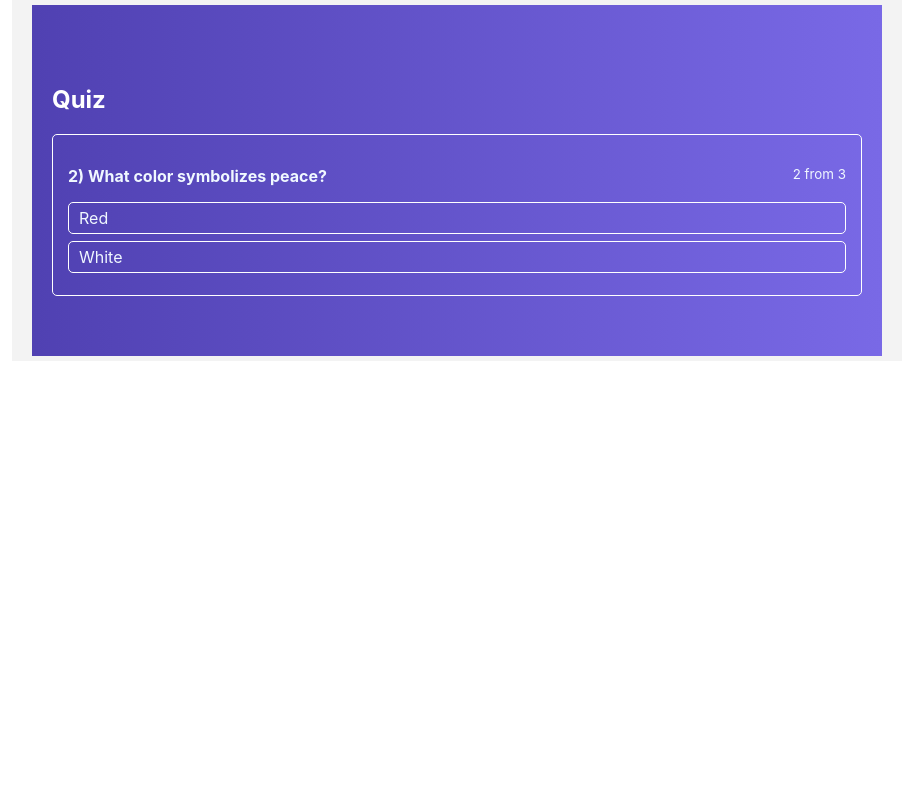
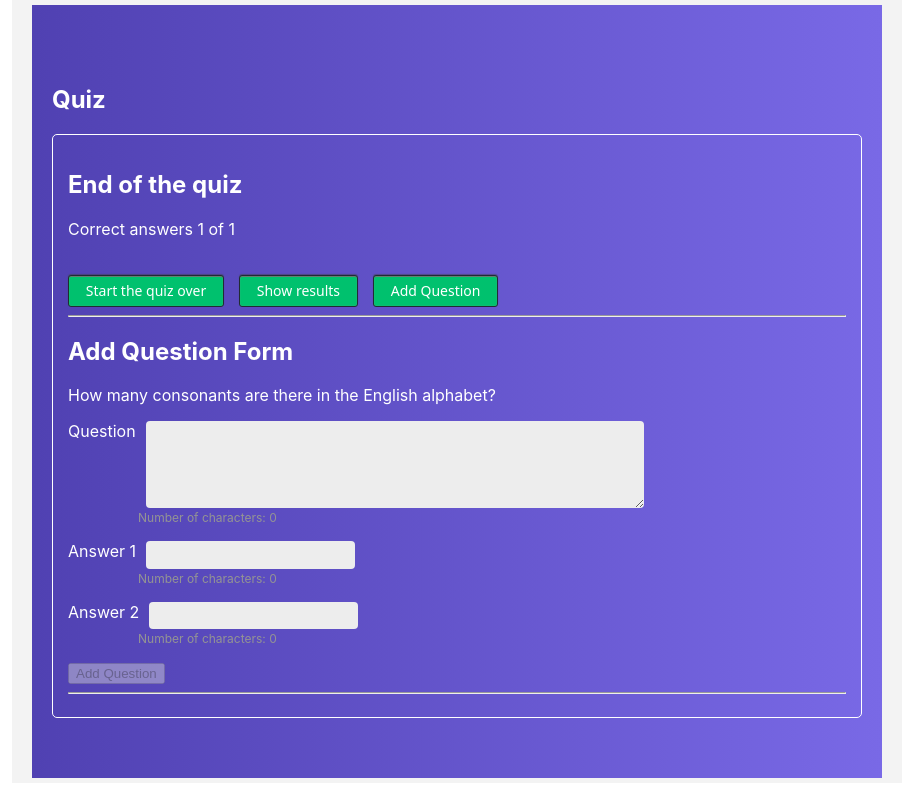
Before and after one commit to Raz-Dva/React-practic, a React (Create React App) app: page / in a window 1280 px wide. Both pictures are taken after a click on the item "To the Left". Shown: the whole page, without its empty margins (183-1096 px from the left). Built offline with nearby package versions, Linux system fonts and the light colour scheme.

Commit message:
style form input, Textaria

```diff
--- a/src/components/AddQuestionForm/AddQuestionForm.js
+++ b/src/components/AddQuestionForm/AddQuestionForm.js
@@ -90,7 +90,6 @@ class AddQuestionForm extends React.Component {
             }
         )
         // create and send new Question
-
         // need callback
         // add right answer
     }
--- /dev/null
+++ b/src/components/AddQuestionForm/Input.module.css
@@ -0,0 +1,23 @@
+.Input, .TextArea{
+    border: none;
+    background: hsl(0, 0%, 93%);
+    border-radius: .25rem;
+    padding: .4rem 1rem;
+    margin: 0 10px;
+    vertical-align: top;
+}
+.TextArea{
+    width: 60%;
+    min-height: 80px;
+    padding: .2rem 1rem;
+    vertical-align: top;
+}
+label{
+    vertical-align: top;
+}
+.TextCharacters{
+    color: #949494;
+    padding-left: 9%;
+    margin-top: 2px;
+    font-size: 12px;
+}
--- a/src/components/AddQuestionForm/Input/Input.js
+++ b/src/components/AddQuestionForm/Input/Input.js
@@ -1,14 +1,18 @@
+import classes from '../Input.module.css';
+
+
 const Input = (props) => {
     return (
         <label>
             {props.label}
             <input
+            className={classes.Input}
                 type={props.type}
                 id={props.id}
                 value={props.value}
                 onChange={props.onChange}
             />
-            <p>Number of characters: {props.value.length}</p>
+            <p className={classes.TextCharacters}>Number of characters: {props.value.length}</p>
             <p style={{ 'color': 'red' }}>{!props.valid ? props.errMessage : null}</p>
         </label>
     )
--- a/src/components/AddQuestionForm/TextArea/TextArea.js
+++ b/src/components/AddQuestionForm/TextArea/TextArea.js
@@ -1,14 +1,17 @@
+import classes from '../Input.module.css';
+
 const TextArea = (props) => {
     return (
         <label>
             {props.label}
             <textarea
+            className={classes.TextArea}
                 type={props.type}
                 id={props.id}
                 value={props.value}
                 onChange={props.onChange}
             />
-            <p>Number of characters: {props.value.length}</p>
+            <p className={classes.TextCharacters}>Number of characters: {props.value.length}</p>
             <p style={{ 'color': 'red' }}>{!props.valid ? props.errMessage  : null}</p>
         </label>
     )
--- a/src/containers/Quiz/Quiz.js
+++ b/src/containers/Quiz/Quiz.js
@@ -21,24 +21,24 @@ class Quiz extends React.Component {
                     { text: 'To the Left', id: 2, choice: null }
                 ]
             },
-            {
-                id: 2,
-                question: 'What color symbolizes peace?',
-                rightAnswerId: 2,
-                answers: [
-                    { text: 'Red', id: 1, choice: null },
-                    { text: 'White', id: 2, choice: null }
-                ]
-            },
-            {
-                id: 3,
-                question: 'How many cards are there in a complete pack of cards?',
-                rightAnswerId: 1,
-                answers: [
-                    { text: 52, id: 1, choice: null },
-                    { text: 58, id: 2, choice: null }
-                ]
-            }
+            // {
+            //     id: 2,
+            //     question: 'What color symbolizes peace?',
+            //     rightAnswerId: 2,
+            //     answers: [
+            //         { text: 'Red', id: 1, choice: null },
+            //         { text: 'White', id: 2, choice: null }
+            //     ]
+            // },
+            // {
+            //     id: 3,
+            //     question: 'How many cards are there in a complete pack of cards?',
+            //     rightAnswerId: 1,
+            //     answers: [
+            //         { text: 52, id: 1, choice: null },
+            //         { text: 58, id: 2, choice: null }
+            //     ]
+            // }
         ]
     };
     onAnswerClickHandler = (answerId, answerNumber) => {
@@ -119,7 +119,8 @@ class Quiz extends React.Component {
         })
     }
     addNewQuestion=(question)=>{
-    const quize = {...this.state.quize}
+    const quize = [...this.state.quize];
+    quize.push(question)
     // const currentstateAnsw = { ...currentstate.answers}
     // console.log(currentstate)
 
@@ -128,9 +129,9 @@ class Quiz extends React.Component {
     // console.log(question)
 
 
-        // this.setState({
-        //     ...quize, question
-        // })
+        this.setState({
+            quize
+        })
         // ??????????????
     };
 
```
